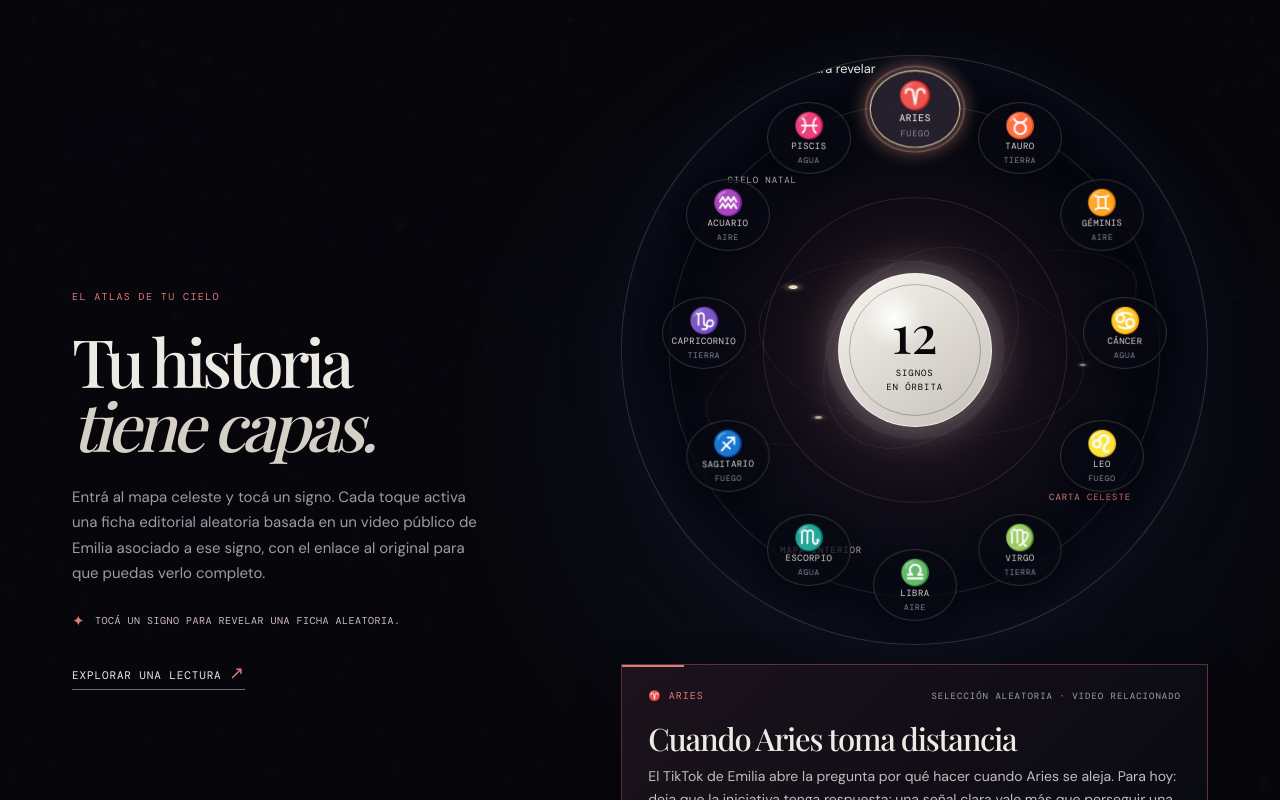
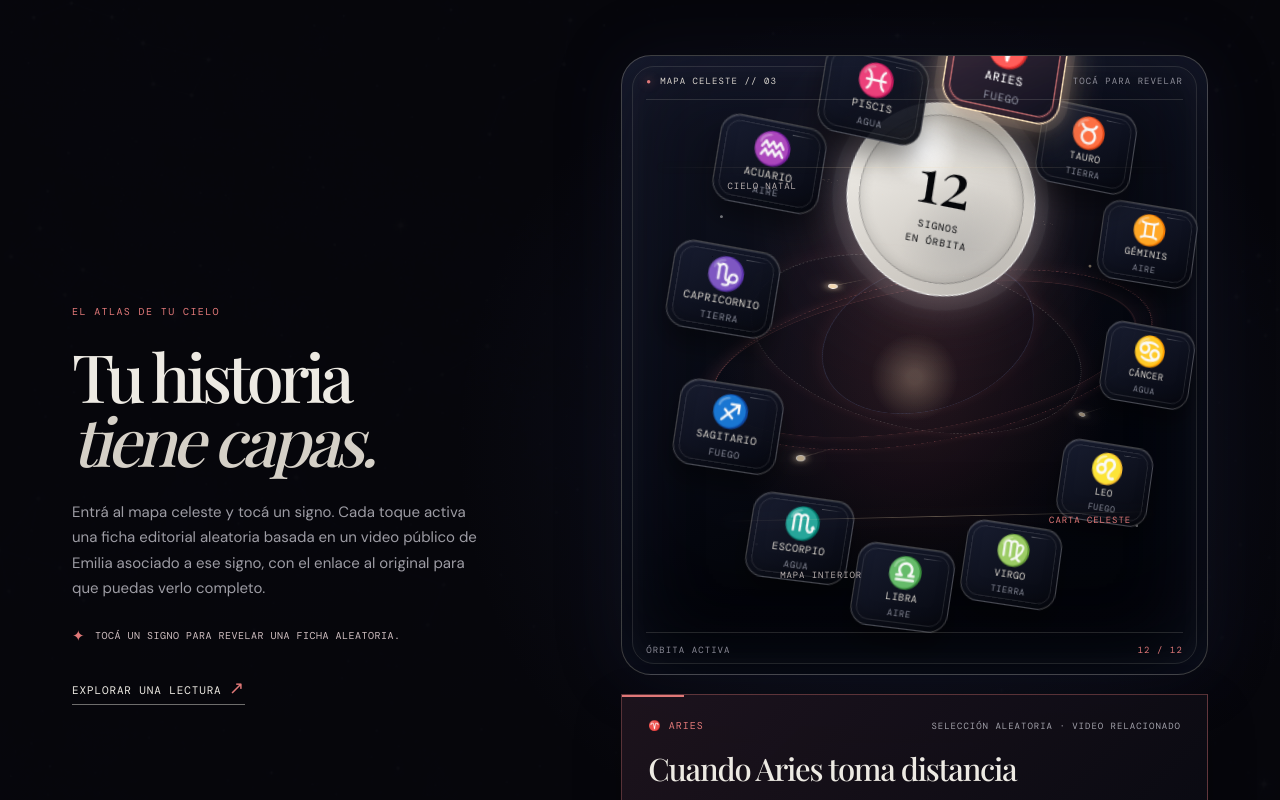
Before and after one commit to deepbrainreset/CandyTarot, a Next.js app: page / in a window 1280 px wide. Shown: the part 4080-4880 px from the top of the page. Built offline with nearby package versions, Linux system fonts and the light colour scheme; a web font is replaced by a local one.

Commit message:
Convierte el zodiaco en un mapa 3D jugable

```diff
--- a/app/globals.css
+++ b/app/globals.css
@@ -433,8 +433,8 @@ img { max-width: 100%; }
 
 
 @keyframes zodiacSignTurn {
-  0%, 100% { transform: translate(-50%, -50%) rotateY(-7deg) rotateZ(-1deg); }
-  50% { transform: translate(-50%, -50%) rotateY(8deg) rotateZ(2deg); }
+  0%, 100% { transform: translate3d(-50%, -50%, var(--sign-depth)) rotateY(-7deg) rotateX(var(--sign-tilt)); }
+  50% { transform: translate3d(-50%, -50%, var(--sign-depth)) rotateY(8deg) rotateX(calc(var(--sign-tilt) * -1)); }
 }
 
 @keyframes shootingStar {
@@ -448,9 +448,19 @@ img { max-width: 100%; }
     transform: translate3d(270px, 190px, 0) rotate(var(--shoot-angle)) scale(1.1);
   }
 }
+@keyframes zodiacCamera {
+  0%, 100% { transform: rotateX(50deg) rotateY(-8deg) rotateZ(-10deg) scale(.94) translate3d(0, 0, 0); }
+  50% { transform: rotateX(54deg) rotateY(6deg) rotateZ(-7deg) scale(.98) translate3d(8px, -7px, 18px); }
+}
 @keyframes zodiacSystemFloat {
-  0%, 100% { transform: rotateX(65deg) rotateZ(-16deg) translate3d(0, 0, 0); }
-  50% { transform: rotateX(65deg) rotateZ(-11deg) translate3d(8px, -6px, 0); }
+  0%, 100% { transform: translate3d(0, 0, -65px) rotateZ(-2deg); }
+  50% { transform: translate3d(9px, -7px, -20px) rotateZ(2deg); }
+}
+@keyframes zodiacScanline {
+  0%, 100% { top: 18%; opacity: 0; }
+  12% { opacity: .5; }
+  50% { opacity: .7; }
+  88% { opacity: .5; }
 }
 @keyframes zodiacCorePulse {
   0%, 100% { box-shadow: 0 0 0 10px rgba(237, 234, 227, .04), 0 0 35px rgba(255, 255, 255, .28), 0 0 90px rgba(224, 120, 120, .16); }
@@ -718,62 +728,155 @@ img { max-width: 100%; }
 .zodiac-cloud {
   position: relative;
   width: 100%;
-  height: 590px;
+  height: 620px;
   overflow: hidden;
-  border: 1px solid rgba(213, 208, 199, .2);
-  border-radius: 50%;
+  border: 1px solid rgba(213, 208, 199, .28);
+  border-radius: 30px;
   background:
-    radial-gradient(circle at 50% 50%, rgba(245, 221, 180, .14) 0 2%, transparent 14%),
-    radial-gradient(circle at 50% 50%, rgba(184, 87, 93, .12), transparent 55%),
-    rgba(3, 5, 12, .5);
-  box-shadow: inset 0 0 80px rgba(85, 99, 165, .12), 0 0 70px rgba(30, 37, 76, .13);
-  perspective: 1200px;
+    radial-gradient(circle at 50% 52%, rgba(245, 221, 180, .24) 0 1.5%, transparent 10%),
+    radial-gradient(ellipse at 50% 52%, rgba(184, 87, 93, .18), transparent 48%),
+    linear-gradient(155deg, rgba(18, 21, 36, .95), rgba(3, 5, 12, .98) 68%);
+  box-shadow:
+    inset 0 0 90px rgba(85, 99, 165, .16),
+    inset 0 -80px 120px rgba(0, 0, 0, .44),
+    0 0 70px rgba(30, 37, 76, .2);
+  perspective: 900px;
   transform-style: preserve-3d;
+  isolation: isolate;
 }
-.zodiac-cloud::before,
+.zodiac-cloud::before {
+  position: absolute;
+  inset: 10px;
+  z-index: 1;
+  border: 1px solid rgba(213, 208, 199, .14);
+  border-radius: 22px;
+  box-shadow: inset 0 0 30px rgba(255, 255, 255, .03);
+  content: '';
+  pointer-events: none;
+}
 .zodiac-cloud::after {
   position: absolute;
-  inset: 8%;
-  border: 1px solid rgba(213, 208, 199, .13);
+  inset: 0;
+  z-index: 2;
+  background:
+    radial-gradient(circle at 17% 26%, rgba(255, 255, 255, .9) 0 1px, transparent 1.8px),
+    radial-gradient(circle at 80% 34%, rgba(245, 221, 180, .9) 0 1px, transparent 1.8px),
+    radial-gradient(circle at 23% 79%, rgba(255, 255, 255, .8) 0 1px, transparent 1.7px),
+    radial-gradient(circle at 88% 76%, rgba(255, 255, 255, .8) 0 1px, transparent 1.7px);
+  content: '';
+  opacity: .55;
+  pointer-events: none;
+}
+.zodiac-game-hud {
+  position: absolute;
+  top: 19px;
+  right: 24px;
+  left: 24px;
+  z-index: 12;
+  display: flex;
+  align-items: center;
+  justify-content: space-between;
+  gap: 18px;
+  padding-bottom: 12px;
+  border-bottom: 1px solid rgba(213, 208, 199, .16);
+  color: #d9d4cd;
+  font: 9px var(--mono);
+  letter-spacing: .12em;
+  text-transform: uppercase;
+}
+.zodiac-game-hud span { display: inline-flex; align-items: center; gap: 8px; }
+.zodiac-game-hud i { color: var(--red-bright); font-size: 8px; font-style: normal; text-shadow: 0 0 10px rgba(224, 120, 120, .9); }
+.zodiac-game-hud small { color: #8d8d98; font: inherit; }
+.zodiac-game-scene {
+  position: absolute;
+  inset: 7% 3% 5%;
+  z-index: 4;
+  transform: rotateX(52deg) rotateY(-7deg) rotateZ(-9deg) scale(.95);
+  transform-style: preserve-3d;
+  animation: zodiacCamera 16s ease-in-out infinite;
+}
+.zodiac-game-scene::before {
+  position: absolute;
+  inset: 10%;
+  border: 1px solid rgba(224, 120, 120, .22);
   border-radius: 50%;
+  box-shadow: 0 0 28px rgba(224, 120, 120, .1);
   content: '';
-  pointer-events: none;
-  transform: rotate(27deg);
+  transform: translateZ(-18px) rotateX(72deg) rotateZ(18deg) scaleY(.56);
 }
-.zodiac-cloud::after {
-  inset: 24%;
-  border-color: rgba(224, 120, 120, .18);
-  transform: rotate(-27deg);
+.zodiac-game-scene::after {
+  position: absolute;
+  right: 15%;
+  bottom: 16%;
+  left: 15%;
+  height: 1px;
+  background: linear-gradient(90deg, transparent, rgba(245, 221, 180, .35), transparent);
+  box-shadow: 0 0 18px rgba(245, 221, 180, .18);
+  content: '';
+  transform: translateZ(-44px);
+}
+.zodiac-map-grid {
+  position: absolute;
+  right: 1%;
+  bottom: 0;
+  left: 1%;
+  height: 46%;
+  border-top: 1px solid rgba(213, 208, 199, .2);
+  background:
+    linear-gradient(rgba(115, 136, 196, .14) 1px, transparent 1px),
+    linear-gradient(90deg, rgba(115, 136, 196, .14) 1px, transparent 1px);
+  background-size: 42px 24px;
+  opacity: .6;
+  transform: rotateX(67deg) translateZ(-112px) scale(1.2);
+  transform-origin: bottom;
+}
+.zodiac-map-grid::before {
+  position: absolute;
+  inset: 0;
+  background: linear-gradient(180deg, rgba(7, 9, 18, .05), rgba(7, 9, 18, .8));
+  content: '';
 }
 .zodiac-system {
   position: absolute;
-  inset: 5%;
-  z-index: 1;
-  transform: rotateX(65deg) rotateZ(-16deg);
+  inset: 3%;
+  z-index: 3;
+  transform: translateZ(-65px);
   transform-style: preserve-3d;
   animation: zodiacSystemFloat 18s ease-in-out infinite;
   pointer-events: none;
 }
 .zodiac-orbit {
   position: absolute;
-  inset: 7%;
-  border: 1px dashed rgba(224, 120, 120, .27);
+  inset: 5%;
+  border: 1px dashed rgba(224, 120, 120, .38);
   border-radius: 50%;
+  box-shadow: 0 0 24px rgba(224, 120, 120, .08);
   transform-style: preserve-3d;
 }
-.orbit-a { transform: rotateX(65deg) rotateZ(22deg) scaleY(.5); }
-.orbit-b { inset: 14%; border-color: rgba(213, 208, 199, .21); transform: rotateX(66deg) rotateZ(-33deg) scaleY(.6); }
-.orbit-c { inset: 24%; border-style: solid; border-color: rgba(115, 136, 196, .19); transform: rotateX(72deg) rotateZ(79deg) scaleY(.7); }
+.orbit-a { transform: rotateX(76deg) rotateZ(20deg) scaleY(.56); }
+.orbit-b { inset: 12%; border-color: rgba(213, 208, 199, .26); transform: rotateX(72deg) rotateZ(-32deg) scaleY(.66) translateZ(16px); }
+.orbit-c { inset: 22%; border-style: solid; border-color: rgba(115, 136, 196, .24); transform: rotateX(68deg) rotateZ(80deg) scaleY(.75) translateZ(27px); }
 .zodiac-planet {
   position: absolute;
   z-index: 2;
-  width: 7px;
-  height: 7px;
-  border: 1px solid rgba(255, 255, 255, .75);
+  width: 9px;
+  height: 9px;
+  border: 1px solid rgba(255, 255, 255, .85);
   border-radius: 50%;
   background: #f5ddb4;
-  box-shadow: 0 0 7px rgba(245, 221, 180, .95), 0 0 18px rgba(245, 221, 180, .35);
+  box-shadow: 0 0 8px rgba(245, 221, 180, .98), 0 0 22px rgba(245, 221, 180, .42);
   animation: zodiacPlanetPulse 4.5s ease-in-out infinite;
+}
+.zodiac-planet::after {
+  position: absolute;
+  top: 50%;
+  left: 50%;
+  width: 42px;
+  height: 1px;
+  background: linear-gradient(90deg, rgba(245, 221, 180, .4), transparent);
+  content: '';
+  transform: translate(-3px, -50%) rotate(-24deg);
+  transform-origin: left center;
 }
 .planet-one { top: 18%; left: 31%; }
 .planet-two { top: 63%; left: 78%; animation-delay: -1.7s; }
@@ -782,32 +885,46 @@ img { max-width: 100%; }
   position: absolute;
   top: 50%;
   left: 50%;
-  z-index: 4;
+  z-index: 10;
   display: flex;
-  width: 154px;
-  height: 154px;
+  width: 174px;
+  height: 174px;
   flex-direction: column;
   align-items: center;
   justify-content: center;
-  border: 1px solid rgba(255, 255, 255, .68);
+  border: 1px solid rgba(255, 255, 255, .78);
   border-radius: 50%;
   color: var(--black);
   background:
-    radial-gradient(circle at 36% 29%, #fff, transparent 21%),
-    linear-gradient(145deg, #f8f5ef, #c5c0b8);
-  box-shadow: 0 0 0 10px rgba(237, 234, 227, .04), 0 0 35px rgba(255, 255, 255, .28), 0 0 90px rgba(224, 120, 120, .16);
+    radial-gradient(circle at 35% 26%, #fff 0 2%, transparent 20%),
+    radial-gradient(circle at 65% 72%, rgba(181, 179, 176, .72), transparent 36%),
+    linear-gradient(145deg, #faf8f3, #bcb7b0);
+  box-shadow:
+    0 0 0 13px rgba(237, 234, 227, .05),
+    0 0 42px rgba(255, 255, 255, .34),
+    0 0 120px rgba(224, 120, 120, .2);
   text-align: center;
-  transform: translate3d(-50%, -50%, 70px);
+  transform: translate3d(-50%, -50%, 168px) rotateX(-52deg) rotateZ(9deg);
+  transform-style: preserve-3d;
   animation: zodiacCorePulse 5.5s ease-in-out infinite;
 }
 .zodiac-core::before {
   position: absolute;
   inset: 10px;
-  border: 1px solid rgba(5, 6, 9, .25);
+  border: 1px solid rgba(5, 6, 9, .28);
+  border-radius: 50%;
+  box-shadow: inset 0 0 12px rgba(5, 6, 9, .16);
+  content: '';
+}
+.zodiac-core::after {
+  position: absolute;
+  inset: -23px;
+  border: 1px solid rgba(245, 221, 180, .23);
   border-radius: 50%;
   content: '';
+  transform: translateZ(-13px) rotateX(72deg) scaleY(.42);
 }
-.zodiac-core strong { position: relative; font: 500 53px var(--serif); line-height: 1; }
+.zodiac-core strong { position: relative; font: 500 57px var(--serif); line-height: 1; }
 .zodiac-core small {
   position: relative;
   margin-top: 8px;
@@ -818,58 +935,89 @@ img { max-width: 100%; }
 .zodiac-signs {
   position: absolute;
   inset: 0;
-  z-index: 6;
+  z-index: 20;
+  transform: rotateX(-52deg) rotateZ(9deg) translateZ(47px);
   transform-style: preserve-3d;
 }
 .zodiac-sign {
+  --sign-depth: 58px;
+  --sign-tilt: -2deg;
   position: absolute;
   display: flex;
-  width: 84px;
-  min-height: 67px;
+  width: 90px;
+  min-height: 72px;
   padding: 8px 6px;
   flex-direction: column;
   align-items: center;
   justify-content: center;
-  border: 1px solid rgba(213, 208, 199, .2);
-  border-radius: 50%;
-  color: #d9d4cd;
-  background: rgba(7, 9, 18, .72);
-  box-shadow: 0 7px 18px rgba(0, 0, 0, .28);
+  border: 1px solid rgba(213, 208, 199, .28);
+  border-radius: 17px;
+  color: #ded9d0;
+  background: linear-gradient(145deg, rgba(24, 29, 49, .96), rgba(5, 7, 15, .9));
+  box-shadow:
+    0 14px 22px rgba(0, 0, 0, .4),
+    inset 0 1px 0 rgba(255, 255, 255, .12),
+    inset 0 -7px 14px rgba(0, 0, 0, .24);
   cursor: pointer;
   font: inherit;
   text-align: center;
-  transform: translate(-50%, -50%);
+  transform: translate3d(-50%, -50%, var(--sign-depth)) rotateY(-7deg) rotateX(var(--sign-tilt));
   transform-style: preserve-3d;
   backface-visibility: hidden;
   animation: zodiacSignTurn 9s ease-in-out infinite;
-  transition: color .25s, border-color .25s, background .25s, box-shadow .25s, transform .25s;
+  transition: color .25s, border-color .25s, background .25s, box-shadow .25s, transform .25s, filter .25s;
 }
-
+.zodiac-sign:nth-child(1) { --sign-depth: 94px; --sign-tilt: -4deg; }
+.zodiac-sign:nth-child(2) { --sign-depth: 78px; --sign-tilt: -2deg; }
+.zodiac-sign:nth-child(3) { --sign-depth: 62px; --sign-tilt: 2deg; }
+.zodiac-sign:nth-child(4) { --sign-depth: 51px; --sign-tilt: 4deg; }
+.zodiac-sign:nth-child(5) { --sign-depth: 44px; --sign-tilt: 5deg; }
+.zodiac-sign:nth-child(6) { --sign-depth: 39px; --sign-tilt: 3deg; }
+.zodiac-sign:nth-child(7) { --sign-depth: 45px; --sign-tilt: 1deg; }
+.zodiac-sign:nth-child(8) { --sign-depth: 52px; --sign-tilt: -2deg; }
+.zodiac-sign:nth-child(9) { --sign-depth: 61px; --sign-tilt: -4deg; }
+.zodiac-sign:nth-child(10) { --sign-depth: 72px; --sign-tilt: -5deg; }
+.zodiac-sign:nth-child(11) { --sign-depth: 84px; --sign-tilt: -4deg; }
+.zodiac-sign:nth-child(12) { --sign-depth: 96px; --sign-tilt: -3deg; }
 .zodiac-sign:nth-child(3n) { animation-delay: -2.2s; }
 .zodiac-sign:nth-child(4n) { animation-delay: -4.4s; }
-
 .zodiac-sign::before {
   position: absolute;
-  inset: -5px;
-  border: 1px solid transparent;
-  border-radius: 50%;
+  inset: 4px;
+  border: 1px solid rgba(255, 255, 255, .1);
+  border-radius: 12px;
   content: '';
-  transition: border-color .25s, box-shadow .25s;
+  pointer-events: none;
+}
+.zodiac-sign::after {
+  position: absolute;
+  top: 8px;
+  right: 11px;
+  width: 18px;
+  height: 1px;
+  background: linear-gradient(90deg, rgba(255, 255, 255, .4), transparent);
+  content: '';
+  opacity: .65;
+  pointer-events: none;
 }
 .zodiac-sign:hover,
 .zodiac-sign:focus-visible,
 .zodiac-sign.is-active {
-  border-color: rgba(245, 221, 180, .9);
+  border-color: rgba(245, 221, 180, .96);
   color: #fff;
-  background: rgba(41, 35, 47, .94);
-  box-shadow: 0 0 0 5px rgba(245, 221, 180, .06), 0 0 23px rgba(245, 221, 180, .38);
+  background: linear-gradient(145deg, rgba(58, 42, 57, .98), rgba(12, 13, 25, .96));
+  box-shadow:
+    0 0 0 6px rgba(245, 221, 180, .07),
+    0 0 28px rgba(245, 221, 180, .48),
+    0 20px 30px rgba(0, 0, 0, .44);
   outline: none;
   animation: none;
-  transform: translate(-50%, -50%) translateZ(24px) rotateY(0deg) scale(1.08);
+  filter: brightness(1.12);
+  transform: translate3d(-50%, -50%, calc(var(--sign-depth) + 54px)) rotateY(0deg) rotateX(0deg) scale(1.1);
 }
 .zodiac-sign.is-active::before,
-.zodiac-sign:focus-visible::before { border-color: rgba(224, 120, 120, .62); box-shadow: 0 0 18px rgba(224, 120, 120, .22); }
-.zodiac-glyph { color: var(--red-bright); font: 25px var(--serif); line-height: 1; }
+.zodiac-sign:focus-visible::before { border-color: rgba(224, 120, 120, .7); box-shadow: 0 0 18px rgba(224, 120, 120, .25); }
+.zodiac-glyph { color: var(--red-bright); font: 27px var(--serif); line-height: 1; }
 .zodiac-sign-name {
   margin-top: 4px;
   font: 9px var(--mono);
@@ -883,9 +1031,41 @@ img { max-width: 100%; }
   letter-spacing: .08em;
   text-transform: uppercase;
 }
+.zodiac-scanline {
+  position: absolute;
+  top: 18%;
+  right: 5%;
+  left: 5%;
+  z-index: 18;
+  height: 1px;
+  background: linear-gradient(90deg, transparent, rgba(245, 221, 180, .35), transparent);
+  box-shadow: 0 0 15px rgba(245, 221, 180, .2);
+  content: '';
+  opacity: .5;
+  pointer-events: none;
+  animation: zodiacScanline 11s linear infinite;
+}
+.zodiac-game-status {
+  position: absolute;
+  right: 24px;
+  bottom: 18px;
+  left: 24px;
+  z-index: 12;
+  display: flex;
+  align-items: center;
+  justify-content: space-between;
+  gap: 16px;
+  padding-top: 11px;
+  border-top: 1px solid rgba(213, 208, 199, .16);
+  color: #898995;
+  font: 9px var(--mono);
+  letter-spacing: .12em;
+  text-transform: uppercase;
+}
+.zodiac-game-status strong { color: var(--red-bright); font-weight: 400; }
 .zodiac-legend-note {
   position: absolute;
-  z-index: 5;
+  z-index: 22;
   color: #b7aead;
   font: 9px var(--mono);
   letter-spacing: .1em;
@@ -1113,6 +1293,36 @@ details p { max-width: 600px; margin: 17px 0 2px; color: #9898a2; font-size: 14p
 }
 
 
+@media (max-width: 620px) {
+  .zodiac-cloud {
+    min-height: 545px;
+    border-radius: 22px;
+    aspect-ratio: 1 / 1.04;
+  }
+  .zodiac-game-hud { top: 15px; right: 16px; left: 16px; }
+  .zodiac-game-hud small { font-size: 8px; }
+  .zodiac-game-scene {
+    inset: 9% 0 7%;
+    transform: rotateX(51deg) rotateY(-5deg) rotateZ(-8deg) scale(.9);
+  }
+  .zodiac-signs { transform: rotateX(-51deg) rotateZ(8deg) translateZ(34px); }
+  .zodiac-sign {
+    width: 68px;
+    min-height: 58px;
+    border-radius: 13px;
+  }
+  .zodiac-glyph { font-size: 22px; }
+  .zodiac-core {
+    width: 124px;
+    height: 124px;
+    transform: translate3d(-50%, -50%, 130px) rotateX(-51deg) rotateZ(8deg);
+  }
+  .zodiac-core strong { font-size: 42px; }
+  .zodiac-map-grid { background-size: 32px 20px; }
+  .zodiac-game-status { right: 16px; bottom: 14px; left: 16px; }
+  .zodiac-legend-note { display: none; }
+}
+
 @media (prefers-reduced-motion: reduce) {
   .sky-constellations::after,
   .shooting-star,
@@ -1120,9 +1330,11 @@ details p { max-width: 600px; margin: 17px 0 2px; color: #9898a2; font-size: 14p
   .constellation circle,
   .brand img,
   .marquee-track,
+  .zodiac-game-scene,
   .zodiac-system,
   .zodiac-core,
-  .zodiac-sign {
+  .zodiac-sign,
+  .zodiac-scanline {
     animation: none !important;
   }
 }
```
